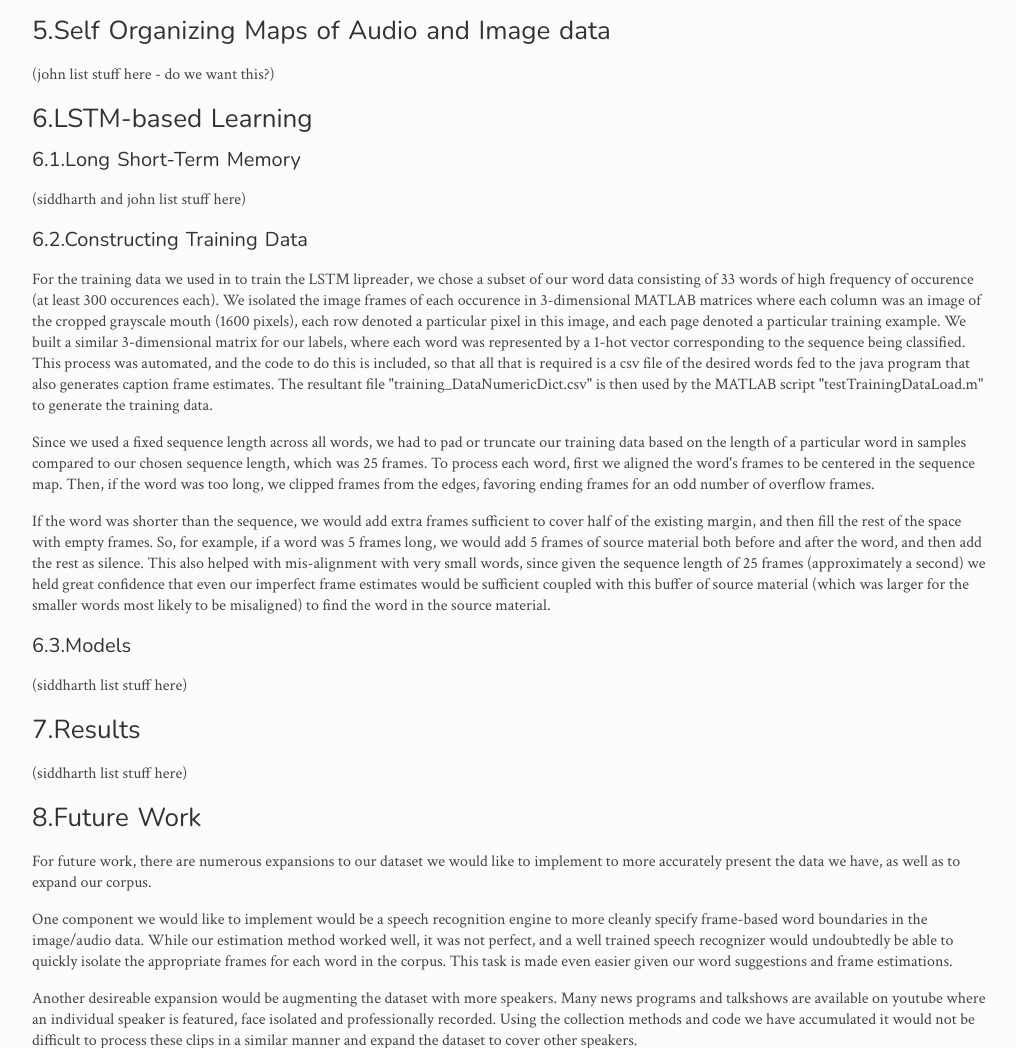
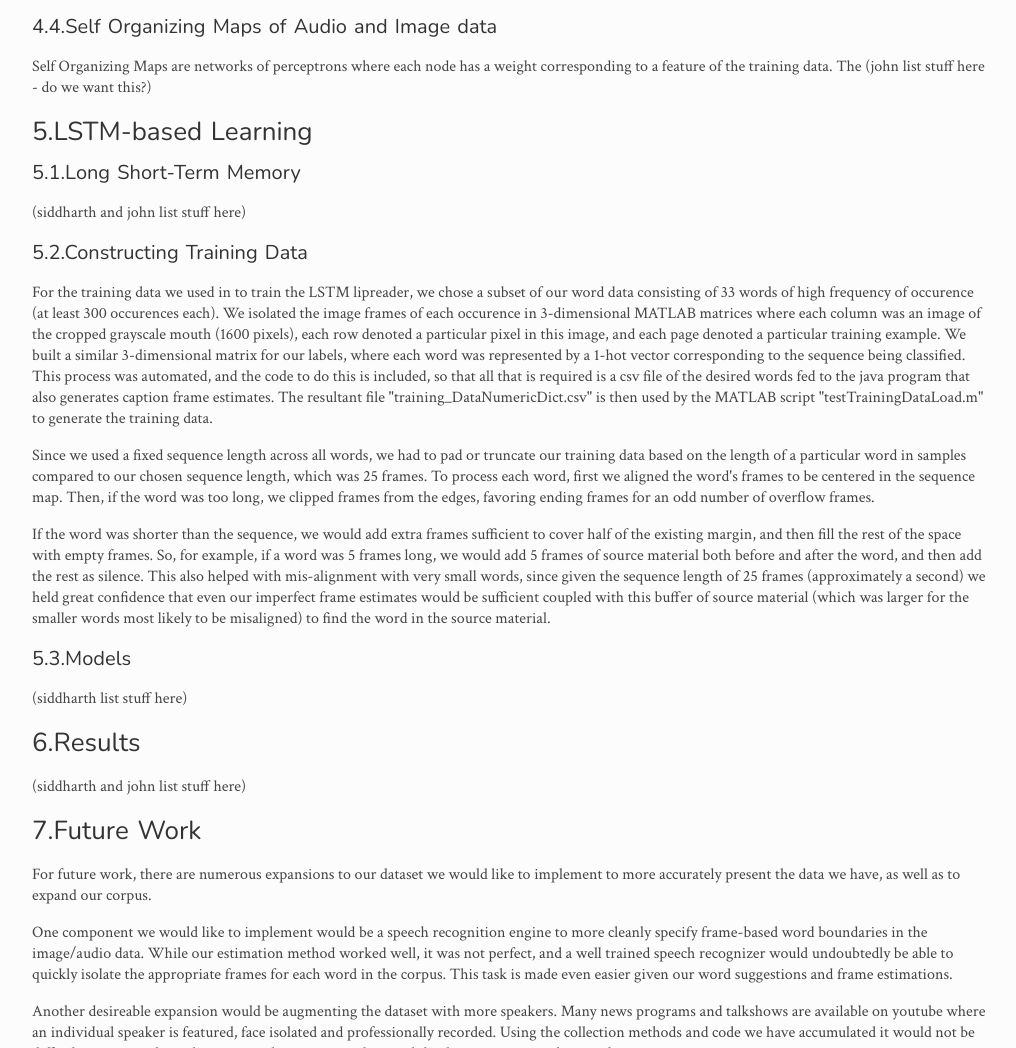
Before and after one commit to jturner65/cs7476FinalReport, a plain HTML site: page WebContent/index.html in a window 1280 px wide. Shown: the part 3131-4179 px from the top of the page, without its empty margins (128-1144 px from the left). Drawn offline with nearby package versions, Linux system fonts and the light colour scheme; files that its build step writes are made by us from their sources; a script that the page names is missing; a web font is replaced by a local one.

Commit message:
--SOM adjustment

```diff
--- a/WebContent/index.html
+++ b/WebContent/index.html
@@ -252,23 +252,24 @@ https://www.dropbox.com/s/j728vxmkc158h3w/obamaCapSpeechCmp.avi?dl=0
 
 While this method was generally very successful in our random sampling and manual checking of the audio synchronization (with which we covered about 10% of the entire corpus), particularly with larger words,
 we realized that with smaller words the small window was often inacccurate by a few frames, as is evidenced in the video linked above, due to cadence variation or just inaccurate assumptions.  When building our training data for the LSTM-based lipreader network,
-this discrepency was mitigated somewhat by the mechanism we used to build the fixed-length sequence windows upon which we trained the network, as is discussed in relation to building our training data in Section 6.2.
+this discrepency was mitigated somewhat by the mechanism we used to build the fixed-length sequence windows upon which we trained the network, as is discussed in relation
+to building our training data in Section 5.2.
 </p>
-<h3>5.Self Organizing Maps of Audio and Image data</h3>
-<p>
+<h4>4.4.Self Organizing Maps of Audio and Image data</h4>
+<p>Self Organizing Maps are networks of perceptrons where each node has a weight corresponding to a feature of the training data.  The
 
 (john list stuff here - do we want this?)
 
 </p>
 
-<h3>6.LSTM-based Learning</h3>
-<h4>6.1.Long Short-Term Memory</h4>
+<h3>5.LSTM-based Learning</h3>
+<h4>5.1.Long Short-Term Memory</h4>
 <p>
 
 (siddharth and john list stuff here)
 
 </p>
-<h4>6.2.Constructing Training Data</h4>
+<h4>5.2.Constructing Training Data</h4>
 <p>For the training data we used in to train the LSTM lipreader, we chose a subset of our word data consisting of 33 words of high frequency of occurence (at least 300 occurences each).
 We isolated the image frames of each occurence in 3-dimensional MATLAB matrices where each column was an image of the cropped grayscale mouth (1600 pixels), each row denoted a particular pixel in this image, and each page denoted a particular
 training example.  We built a similar 3-dimensional matrix for our labels, where each word was represented by a
@@ -282,27 +283,26 @@ each word, first we aligned the word's frames to be centered in the sequence map
 frames (approximately a second) we held great confidence that even our imperfect frame estimates would be sufficient coupled with this buffer of source material (which was larger for the smaller words most likely to be misaligned)
 to find the word in the source material.</p>
 
-<h4>6.3.Models</h4>
+<h4>5.3.Models</h4>
 <p>
 
 (siddharth list stuff here)
 
 </p>
 
-<h3>7.Results</h3>
+<h3>6.Results</h3>
 <p>
 
-(siddharth list stuff here)
+(siddharth and john list stuff here)
 
 </p>
-<h3>8.Future Work</h3>
+<h3>7.Future Work</h3>
 <p>For future work, there are numerous expansions to our dataset we would like to implement to more accurately present the data we have, as well as to expand our corpus.</p>
 <p>One component we would like to implement would be a speech recognition engine to more cleanly specify frame-based word boundaries in the image/audio data.  While our estimation method
 worked well, it was not perfect, and a well trained speech recognizer would undoubtedly be able to quickly isolate the appropriate frames for each word in the corpus.  This task is made even easier
 given our word suggestions and frame estimations.</p>
 <p>Another desireable expansion would be augmenting the dataset with more speakers.  Many news programs and talkshows are available on youtube where an individual speaker is featured, face isolated and professionally recorded.  Using the
 collection methods and code we have accumulated it would not be difficult to process these clips in a similar manner and expand the dataset to cover other speakers.</p>
-
 
 <h3>References</h3>
 <p>
```
